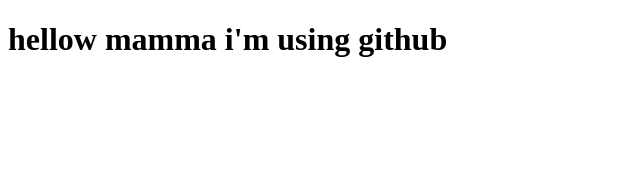
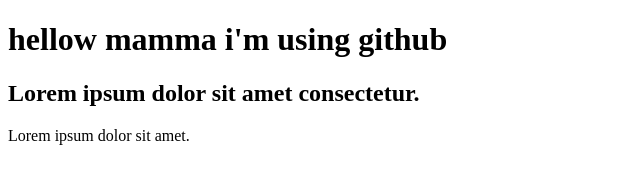
Before and after one commit to freelancerlabin121/my-second-website, a plain HTML site: page index.html in a window 1280 px wide. Shown: the whole page, without its empty margins (0-640 px from the left). Drawn offline with Linux system fonts and the light colour scheme.

Commit message:
second comment

```diff
--- a/index.html
+++ b/index.html
@@ -7,8 +7,8 @@
     <title>Document</title>
 </head>
 <body>
-             <h1>
-                 hellow mamma i'm using github
-             </h1>
+             <h1>hellow mamma i'm using github </h1>
+             <h2>Lorem ipsum dolor sit amet consectetur.</h2>
+             <p>Lorem ipsum dolor sit amet.  </p>
 </body>
 </html>
```
